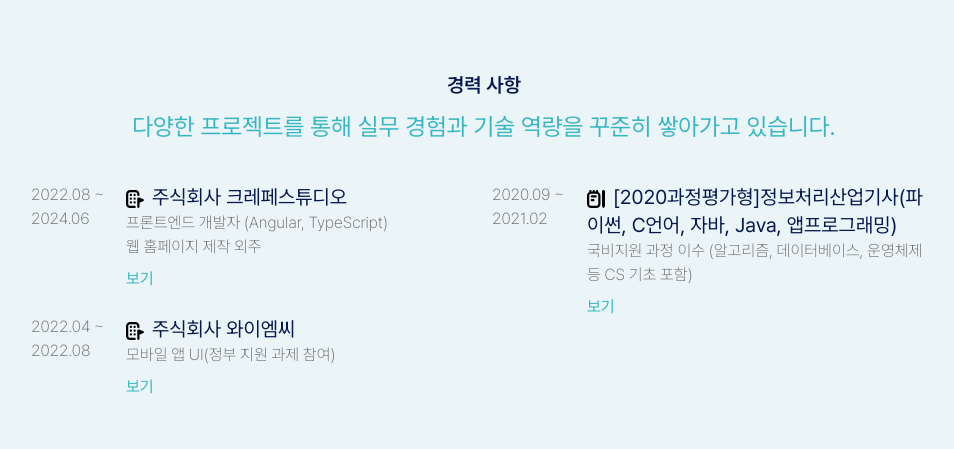
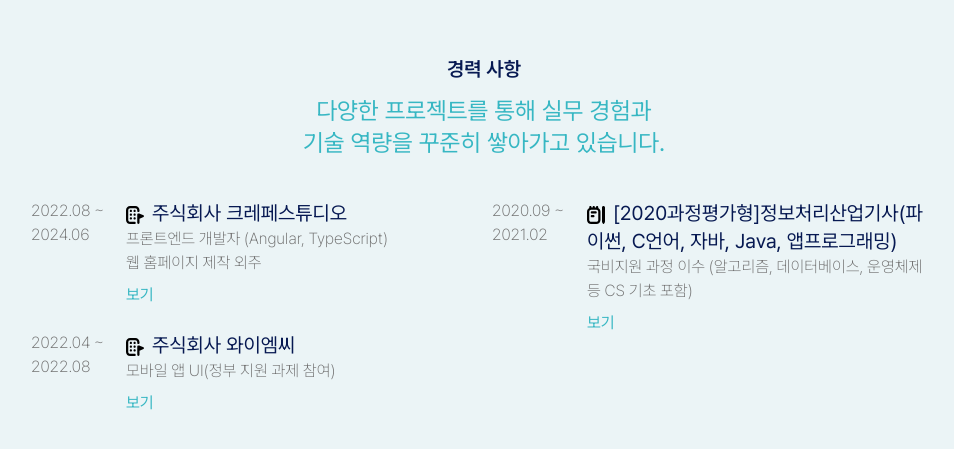
Before and after one commit to Jisun-K/myportfolio, a Next.js app: page / in a window 1280 px wide. Shown: the part 1753-2202 px from the top of the page, without its empty margins (156-1110 px from the left). Built offline with nearby package versions, Linux system fonts and the light colour scheme.

Commit message:
🐛 CSS 수정으로 섹션 영역 벗어남 문제 해결(임시)

```diff
--- a/app/globals.css
+++ b/app/globals.css
@@ -43,7 +43,7 @@
 
 @layer components {
     .section-base {
-        @apply flex flex-col justify-center items-center px-6 md:px-0 max-w-3xl mx-auto h-screen text-text snap-start;
+        @apply flex flex-col justify-center items-center px-6 md:px-0 max-w-3xl mx-auto min-h-screen text-text snap-start;
     }
 
     .section-title {
--- a/app/layout.tsx
+++ b/app/layout.tsx
@@ -22,7 +22,7 @@
     return (
         <html lang="ko">
             <body
-                className={`${pretendard.variable} h-full snap-y snap-mandatory`}>
+                className={`${pretendard.variable} snap-y snap-mandatory`}>
                 {children}
             </body>
         </html>
--- a/components/scene/Experience.tsx
+++ b/components/scene/Experience.tsx
@@ -5,7 +5,8 @@
     return (
         <section className="section-base md:max-w-5xl">
             <h1 className="section-title">경력 사항</h1>
-            <p className="text-accent text-2xl font-ligth break-all text-center md:w-auto">다양한 프로젝트를 통해 실무 경험과 기술 역량을 꾸준히 쌓아가고 있습니다.</p>
+            <p className="text-accent text-2xl font-ligth break-all text-center md:w-auto">
+                다양한 프로젝트를 통해 실무 경험과<br className="hidden md:block"/> 기술 역량을 꾸준히 쌓아가고 있습니다.</p>
             <div className="md:flex md:justify-center md:items-start mt-6">
                 <ExperienceList data={experienceList}/>
             </div>
```
